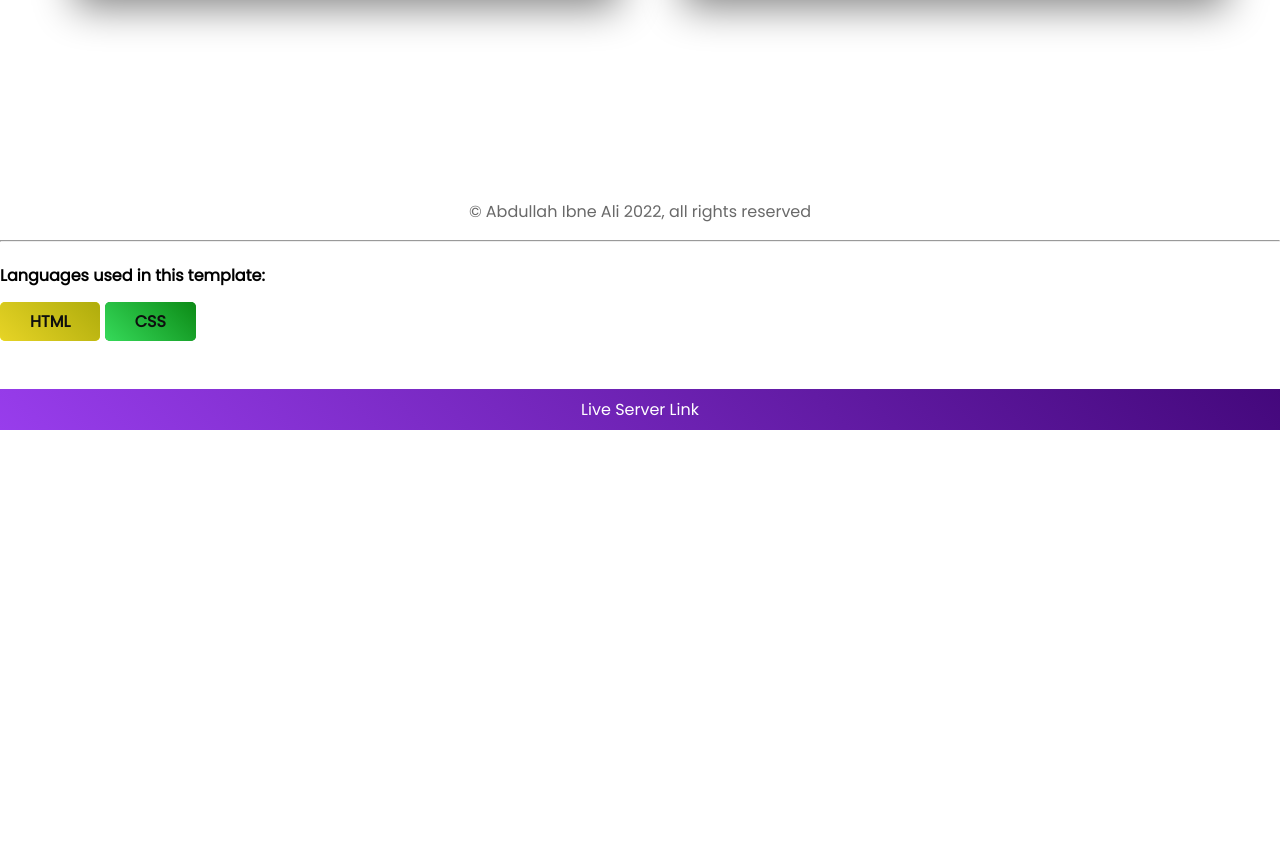
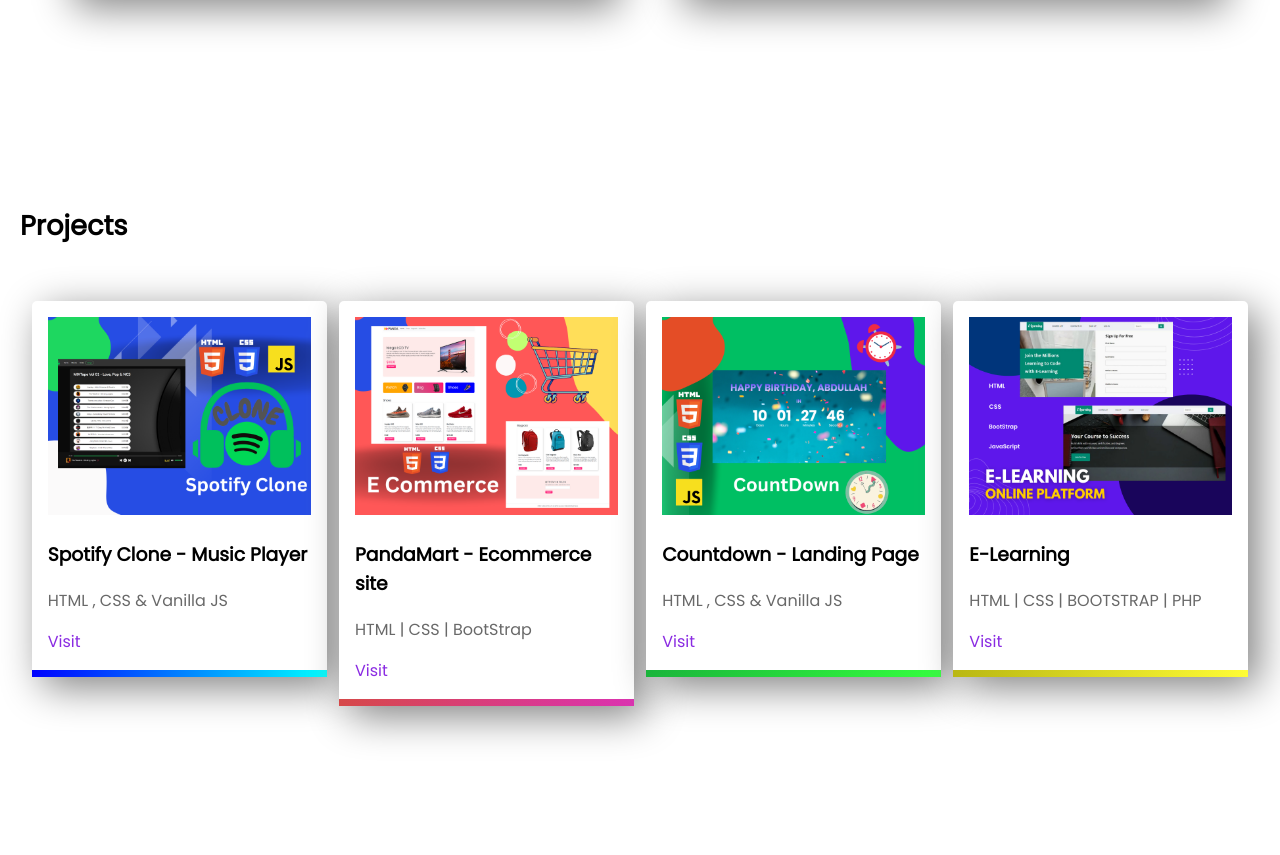
Before and after one commit to abdnimit1203/web-portfolio, a plain HTML site: page index.html in a window 1280 px wide. Shown: the part 1790-2645 px from the top of the page. Before the commit the page ends 2220 px from the top, so only its background shows below. Drawn offline with Linux system fonts and the light colour scheme.

Commit message:
Projects added

```diff
--- a/index.html
+++ b/index.html
@@ -16,7 +16,7 @@
         <div class="half-width">
             <h1>Welcome to</h1>
             <h1><span class="name-highlight">Abdullah's</span> Website</h1>
-            <h3>Proffesional Web Designer</h3>
+            <h3>Professional Web Designer</h3>
             <p>
                 Hi everyone i am <span class="name-highlight">Abdullah Ibne Ali</span>. I am a CSE graduate from North South Unuiversity. I am intrested in web developing. I love to make websites and add life to them. Currently learning ReactJs.</p>
             <p>
@@ -45,28 +45,61 @@
 
     <!--------------------EXPERIENCE---------------------------->
     <section class="experience">
-        <h2 style="padding-left: 10px;">Experience</h2>
+        <h2 style="padding-left: 20px;">Experience</h2>
         <div id="fullstack" class="half-width single-experience">
-            <h2>Full Stack Web Developer</h2>
+            <h2>PSD to HTML</h2>
             <h3 class="name-highlight">2019 - present | Wordpress and web developer</h3>
-            <p>I am the master of HTML, CSS and Javascript. I know everything needed to make a website function, efficient. I didn't stop with the web. I went beyond with most popular Javascript framework called Vue JS. I even know the deployment, server and security. I will give you 100% web solution.</p>
+            <p>I am the master of HTML, CSS and Javascript. I know everything needed to make a website function, efficient. I learned thi from IT institute. I have learned PSD to html design using HTML , CSS, BOOTSTRAP. I will give you 100% web solution.</p>
         </div>
         <div id="front-end" class="half-width single-experience">
             <h2>Front-End Developer</h2>
             <h3 class="name-highlight">2021-2022 | ReactJs Learner</h3>
             <p>React makes it painless to create interactive UIs. Design simple views for each state in your application, and React will efficiently update and render just the right components when your data changes. React can also render on the server using Node and power mobile apps using React Native.</p>
+        </div>
     </section>
 
 
-    <footer class="tag-sec">
-        <p>© Abdullah Ibne Ali 2022, all rights reserved</p>
-        <hr>
-        <h4>Languages used in this template:</h4>
+    <!--------------------Projects---------------------------->
+    <section class="projects">
+        <h2 style="padding-left: 20px;">Projects</h2>
+        <div class="row">
+            <div class="column">
+              <div class="content project1">
+                <img src="images/demo1.png" alt="project thumb" style="width:100%">
+                <h3>Spotify Clone - Music Player</h3>
+                <p>HTML , CSS & Vanilla JS</p>
+                <a href="https://abdullah1203.github.io/Spotify-Clone/" class="name-highlight" style="text-decoration: none;" target="_blank">Visit</a>
+              </div>
+            </div>
+            <div class="column">
+              <div class="content project2">
+              <img src="images/demo2.png" alt="project thumb" style="width:100%">
+                <h3>PandaMart - Ecommerce site</h3>
+                <p>HTML | CSS | BootStrap</p>
+                <a href="https://abdullah1203.github.io/Panda-Mart-AB/" class="name-highlight" style="text-decoration: none;" target="_blank">Visit</a>
+              </div>
+            </div>
+            <div class="column">
+              <div class="content project3">
+              <img src="images/demo3.png" alt="project thumb" style="width:100%">
+                <h3>Countdown - Landing Page</h3>
+                <p>HTML , CSS & Vanilla JS</p>
+                <a href="https://abdullah1203.github.io/Birthday-Countdown/" class="name-highlight" style="text-decoration: none;" target="_blank">Visit</a>
+              </div>
+            </div>
+            <div class="column">
+              <div class="content project4">
+              <img src="images/demo4.png" alt="project thumb" style="width:100%">
+                <h3>E-Learning</h3>
+                <p>HTML | CSS | BOOTSTRAP | PHP</p>
+                <a href="" class="name-highlight" style="text-decoration: none;" target="_blank">Visit</a>
+              </div>
+            </div>
+          <!-- END GRID -->
+          </div>
+    </section>
 
-        <a class="button yellow tags" target="_blank" href="https://www.w3schools.com/html/">HTML</a>
-        <a class="button green tags" target="_blank" href="https://www.w3schools.com/css/">CSS</a>
-        <br><br>
-        <a style="display: flex; justify-content: center; align-items: center; border-radius: 0px;" class="button purple tags" target="_blank" href="https://abdullah1203.github.io/web-portfolio/">Live Server Link</a>
-    </footer>
+
+
 </body>
 </html>
--- a/style.css
+++ b/style.css
@@ -121,15 +121,92 @@
     border-image: linear-gradient(180deg , blue, cyan);
     border-image-slice: 1;
 }
-footer p{
+.footer {
+    position: fixed;
+    left: 0;
+    bottom: 0;
+    width: 100%;
+    color: white;
+    text-align: center;
+ }
+.tag-section p{
+    position: fixed;
+    left: 0;
+    bottom: 0;
     text-align: center;
 }
-@media screen and (max-width: 800px) {
+.row{
+    padding: 2%;
+}
+  /* Create four equal columns that floats next to each other */
+  .column {
+    float: left;
+    width: 25%;
+  }
+
+  /* Clear floats after rows */
+  .row:after {
+    content: "";
+    display: table;
+    clear: both;
+  }
+
+  /* Content */
+  .content {
+    background-color: white;
+    padding: 16px;
+    margin: 2%;
+    box-shadow: 10px 10px 40px gray;
+    border-radius: 5px;
+    height: 80%;
+    background-color: #fff;
+    border-bottom: 7px solid;
+    border-image: linear-gradient(90deg , blue, cyan);
+    border-image-slice: 1;
+  }
+
+  .project1{
+    border-image: linear-gradient(90deg , blue, cyan);
+    border-image-slice: 1;
+  }
+  .project2{
+    border-image: linear-gradient(90deg , #d64949, #db32b1);
+    border-image-slice: 1;
+  }
+  .project3{
+    border-image: linear-gradient(90deg , #1ab43b, #35ff3f);
+    border-image-slice: 1;
+  }
+  .project4{
+    border-image: linear-gradient(90deg , #b9b713, #fffc35);
+    border-image-slice: 1;
+  }
+  .content img{
+    width: 20px;
+  }
+
+  /* Responsive layout - makes a two column-layout instead of four columns */
+  @media screen and (max-width: 900px) {
+    .column {
+      width: 50%;
+    }
+  }
+  }
+
+  @media screen and (max-width: 800px) {
     .half-width, .button, .single-experience {
       width: 100%; /* The width is 100%, when the viewport is 800px or smaller */
     }
-    section{
-        padding-top: 10%;
-        padding-bottom: 10%;
+  }
+  /* Responsive layout - makes the two columns stack on top of each other instead of next to each other */
+  @media screen and (max-width: 600px) {
+    .half-width, .button, .single-experience {
+        width: 100%; /* The width is 100%, when the viewport is 800px or smaller */
+      }
+    .column {
+      width: 100%;
+    }
+    .row{
+        padding: 5%;
     }
   }
```
Also changed, not shown: images/demo1.png (added), images/demo2.png (added), images/demo3.png (added), images/demo4.png (added), images/nature.jpg (added).
